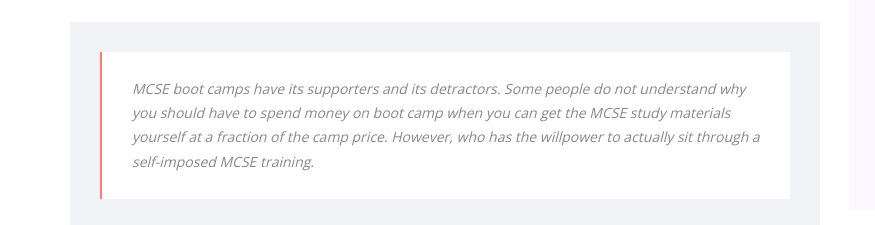
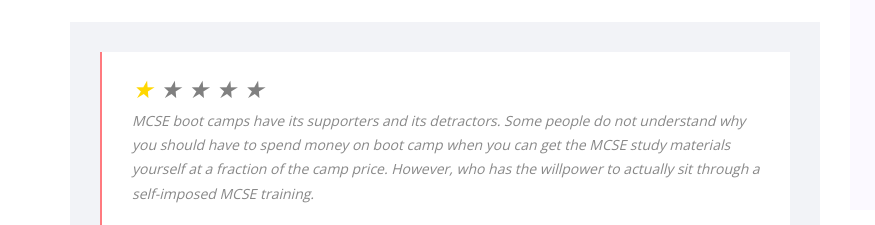
Before and after one commit to nst-test345/your-story, a plain HTML site: page T1F1.html in a window 1280 px wide. Shown: the part 2075-2300 px from the top of the page, 0-875 px from the left. Drawn offline with nearby package versions, Linux system fonts and the light colour scheme.

Commit message:
refine original

```diff
--- a/T1F1.html
+++ b/T1F1.html
@@ -127,6 +127,19 @@
 
                         <div class="quote-wrapper">
                             <div class="quotes">
+    <div class="rating">
+
+        <input id="rating1" type="radio" name="rating" value="1" checked>
+        <label for="rating1">★</label>
+        <input id="rating2" type="radio" name="rating" value="2">
+        <label for="rating2">★</label>
+        <input id="rating3" type="radio" name="rating" value="3">
+        <label for="rating3">★</label>
+        <input id="rating4" type="radio" name="rating" value="4">
+        <label for="rating4">★</label>
+        <input id="rating5" type="radio" name="rating" value="5">
+        <label for="rating5">★</label>
+    </div>
                                 MCSE boot camps have its supporters and its detractors. Some people do not understand why you should have to spend money on boot camp when you can get the MCSE study materials yourself at a fraction of the camp price. However, who has the willpower to actually sit through a self-imposed MCSE training.
                             </div>
                         </div>
--- a/css/style.css
+++ b/css/style.css
@@ -3692,3 +3692,28 @@
 /*---------------------------------------------------- */
 
 /*# sourceMappingURL=style.css.map */
+
+
+.rating {
+    line-height: 1;
+    color: gold;
+    font-size: 24px;
+}
+
+.rating input {
+    position: absolute;
+    opacity: 0;
+    pointer-events: none;
+}
+
+.rating label {
+    display: inline-block;
+}
+
+.rating input:focus + label {
+    outline: 1px solid currentColor;
+}
+
+.rating input:checked + label ~ label {
+    color: grey;
+}
```
